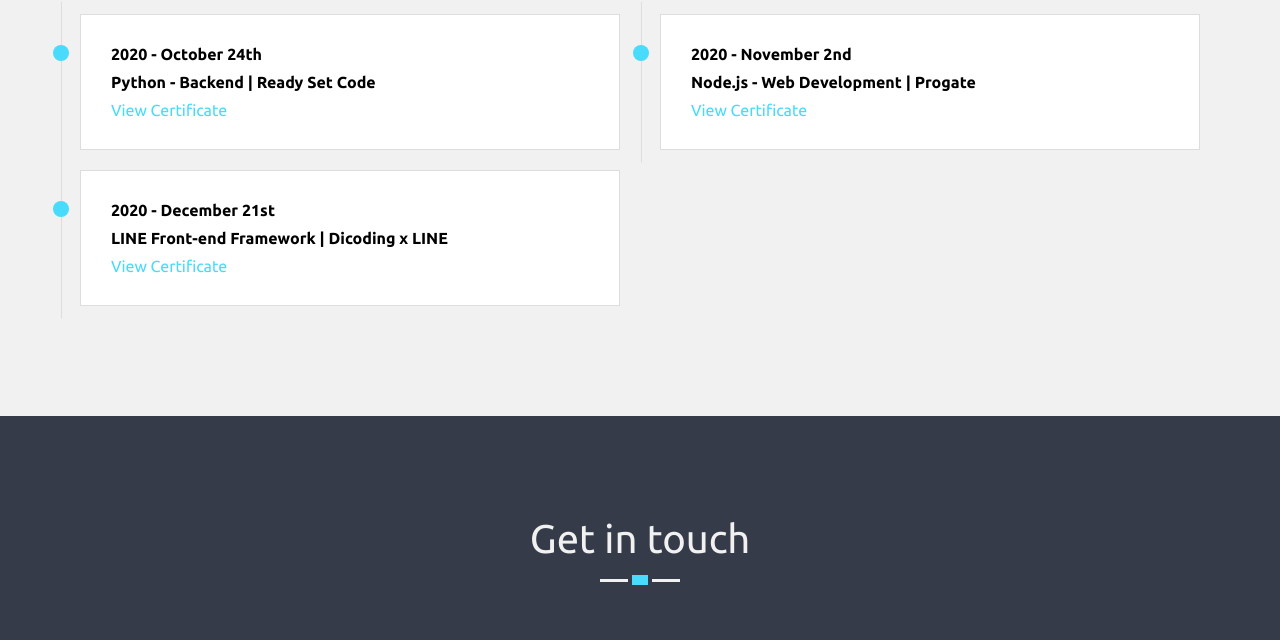
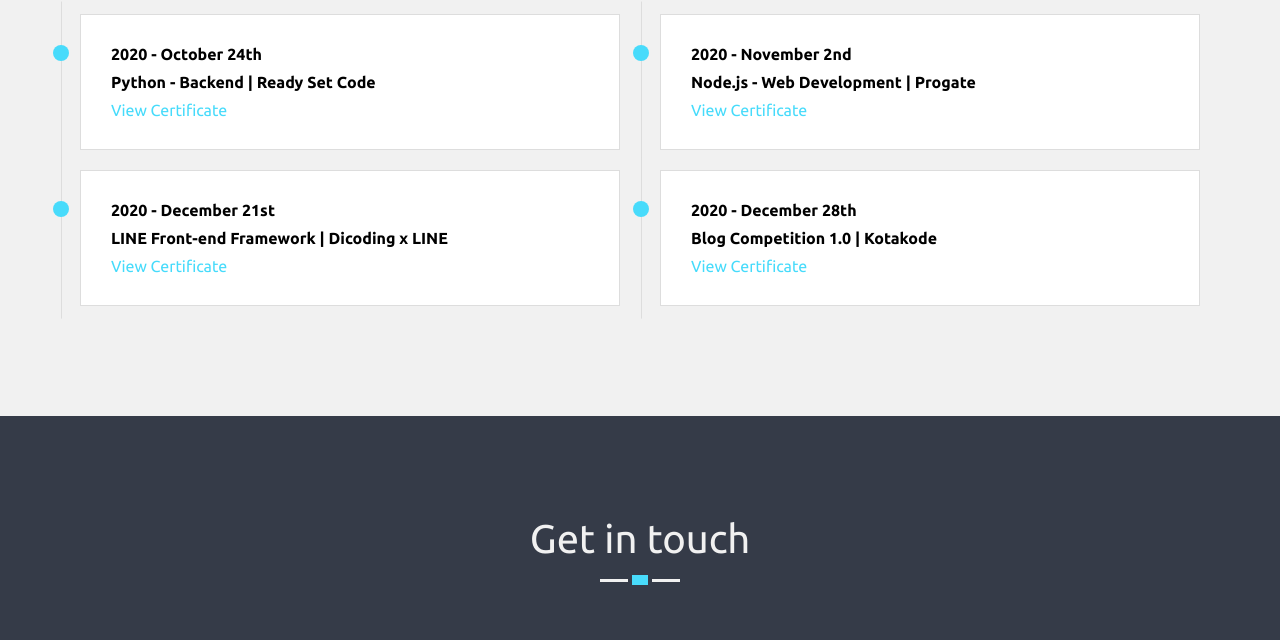
Before and after one commit to jonathanbasuki/jonathanbasuki.github.io, a plain HTML site: page index.html in a window 1280 px wide. Shown: the part 2727-3367 px from the top of the page. Drawn offline with nearby package versions, Linux system fonts and the light colour scheme.

Commit message:
add a new certificate

```diff
--- a/index.html
+++ b/index.html
@@ -315,6 +315,13 @@
             <a href="https://drive.google.com/file/d/1IW9ERx0Mo2GXRO3xpK1UF6nW4a7cgBxN/view?usp=sharing" target="_blank"
               rel="noopener noreferrer" class="view">View Certificate</a>
           </div>
+
+          <div class="block">
+            <h4>2020 - December 28th</h4>
+            <h3>Blog Competition 1.0 | Kotakode</h3>
+            <a href="https://drive.google.com/file/d/1mS6tz4yGtflKxtPPs_KLEBM8fgjv-kBp/view?usp=sharing" target="_blank"
+              rel="noopener noreferrer" class="view">View Certificate</a>
+          </div>
         </div>
       </div>
     </section>
```
